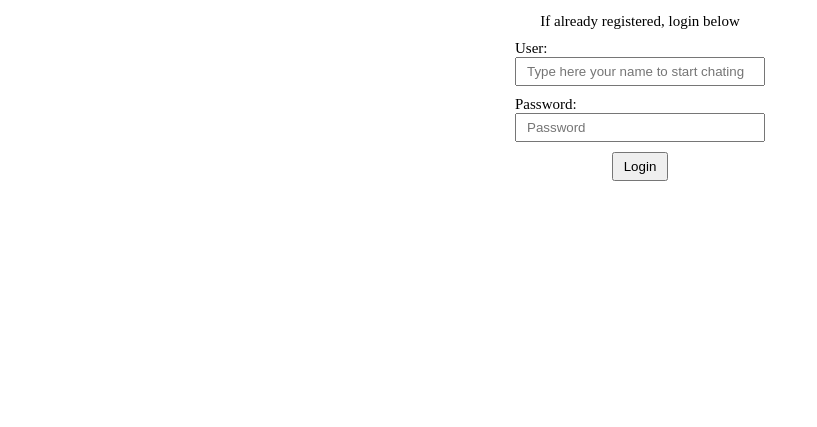
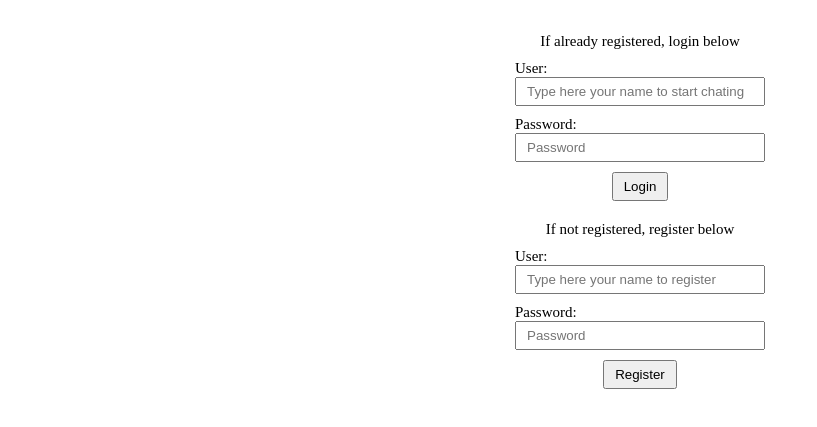
Before and after one commit to ArthurFAmaral95/LiveChat, a website: page index.html in a window 1280 px wide. Shown: the part 47-474 px from the top of the page, without its empty margins (0-817 px from the left). Drawn offline with nearby package versions, Linux system fonts and the light colour scheme; no server answers.

Commit message:
register form

```diff
--- a/index.html
+++ b/index.html
@@ -38,6 +38,29 @@
         </div>
         <button>Login</button>
       </form>
+      <form class="register-form">
+        <legend>If not registered, register below</legend>
+        <div>
+          <label for="user-register">User:</label>
+          <input
+            type="text"
+            id="user-register"
+            name="user-register"
+            placeholder="Type here your name to register"
+            required
+          />
+        </div>
+        <div>
+          <label for="password-register">Password:</label>
+          <input
+            type="password"
+            id="password-register"
+            placeholder="Password"
+            required
+          />
+        </div>
+        <button>Register</button>
+      </form>
       <section class="chat-box hidden"></section>
     </main>
     <footer class="hidden">
--- a/web/form.js
+++ b/web/form.js
@@ -1,5 +1,10 @@
 const loginForm = document.querySelector('.login-form')
-const userInput = document.querySelector('input#user-login')
+const userLogin = document.querySelector('input#user-login')
+const passwordLogin = document.querySelector('input#password-login')
+
+const registerForm = document.querySelector('.register-form')
+const userRegister = document.querySelector('input#user-register')
+const passwordRegister = document.querySelector('input#password-register')
 
 const chatBox = document.querySelector('.chat-box')
 const messageForm = document.querySelector('.message-form')
@@ -39,12 +44,13 @@ function sendMessage(e) {
 
 function loginUser(e) {
   e.preventDefault()
-  if (userInput.value) {
-    user = userInput.value
+  if (userLogin.value) {
+    user = userLogin.value
 
     chatBox.classList.remove('hidden')
     footer.classList.remove('hidden')
     loginForm.classList.add('hidden')
+    registerForm.classList.add('hidden')
 
     loginForm.reset()
   }
--- a/web/styles/chat.css
+++ b/web/styles/chat.css
@@ -50,16 +50,20 @@ legend {
   font-size: 1.5rem;
 }
 
-.login-form {
+.login-form,
+.register-form {
   display: flex;
   flex-direction: column;
   align-items: center;
 
   gap: 1rem;
   width: 100%;
+
+  margin-block: 2rem;
 }
 
-.login-form label {
+.login-form label,
+.register-form label {
   font-size: 1.5rem;
   margin-right: 0.5rem;
 
@@ -67,7 +71,8 @@ legend {
   width: 10rem;
 }
 
-.login-form input {
+.login-form input,
+.register-form input {
   width: 25rem;
 }
 
```
